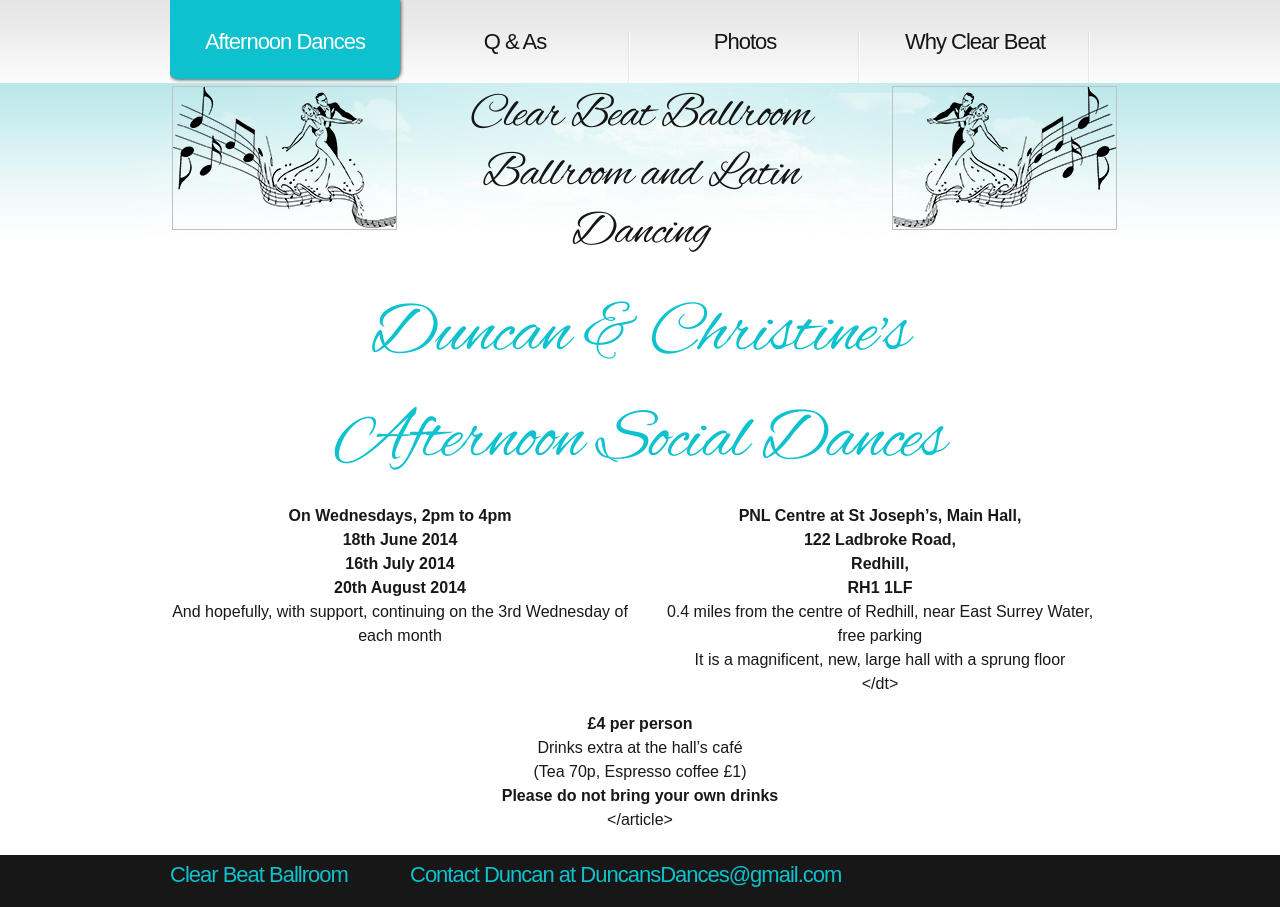
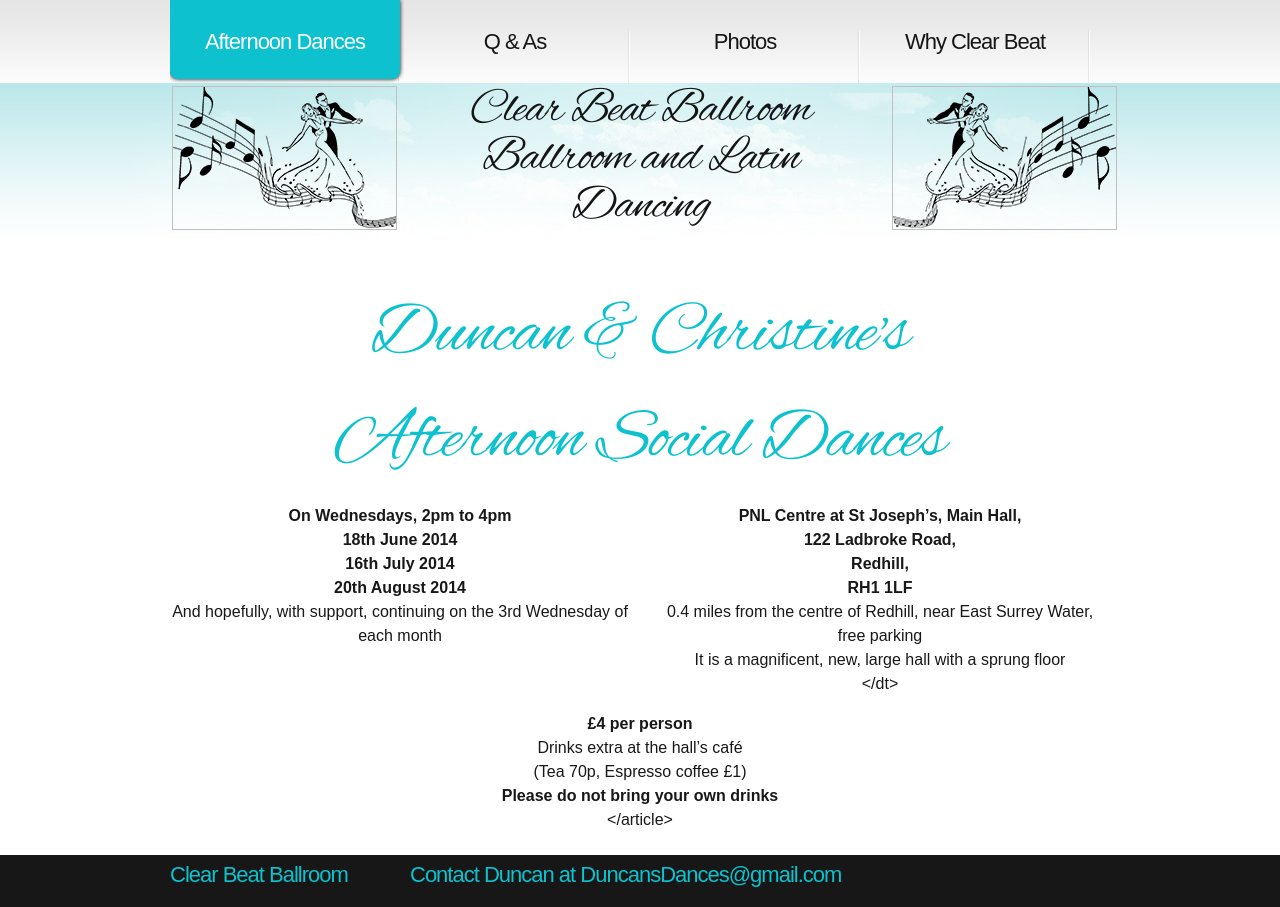
Before and after one commit to ramsayd/duncansdances, a Jekyll site: the page built from 00_index.md, in a window 1280 px wide. Built offline with Jekyll 4.4.1, drawn with Linux system fonts in a browser that asks for light colours.

Commit message:
Update style.css

```diff
--- a/css/style.css
+++ b/css/style.css
@@ -192,11 +192,11 @@ h1
 {
   font-family:'Alex Brush', arial;
   font-size:48px;
-   line-height:1.219em;
+   line-height:1.0em;
   color:#151515;
   font-weight:300;
   letter-spacing:-1px;
-  margin:0 0 10px;
+  margin:0 0 0px;
 }
 
 }
```
